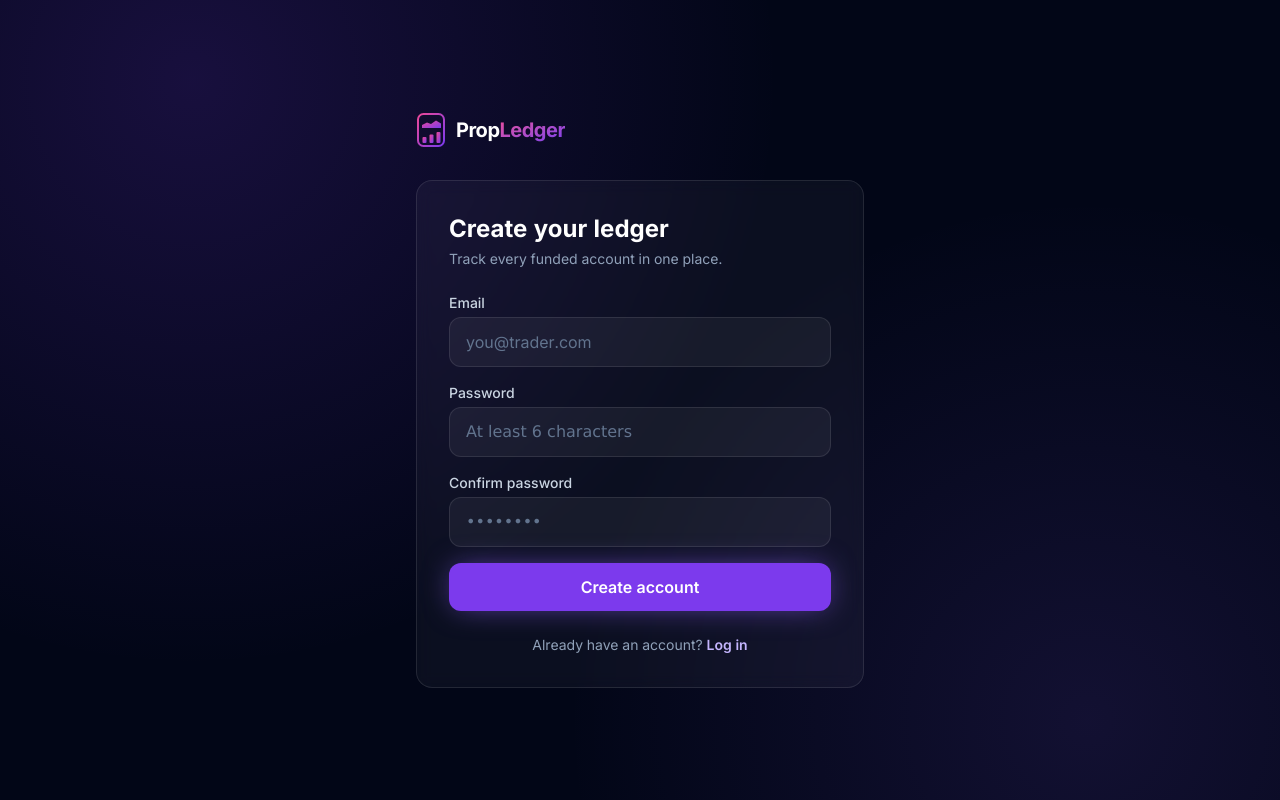
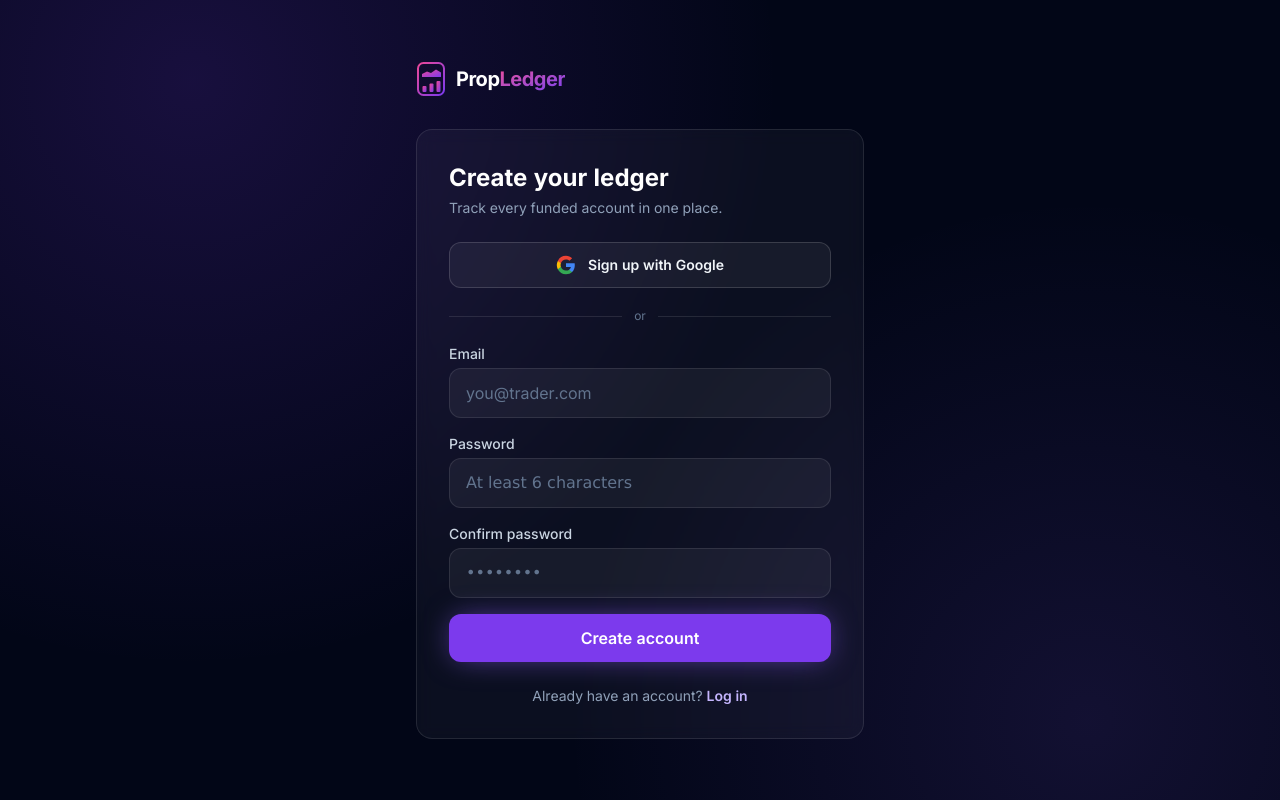
Before and after one commit to yarinx23-byte/PropLedger, a React (Vite) app: page /signup in a window 1280 px wide. Built offline with nearby package versions, Linux system fonts and the light colour scheme; no server answers.

Commit message:
Add Sign in with Google (OAuth) on login and signup

```diff
--- /dev/null
+++ b/src/components/GoogleButton.jsx
@@ -0,0 +1,17 @@
+export default function GoogleButton({ onClick, label = 'Continue with Google' }) {
+  return (
+    <button
+      type="button"
+      onClick={onClick}
+      className="flex w-full items-center justify-center gap-3 rounded-xl border border-white/15 bg-white/5 py-3 text-sm font-semibold text-slate-100 transition hover:bg-white/10"
+    >
+      <svg viewBox="0 0 24 24" className="h-5 w-5" aria-hidden="true">
+        <path fill="#4285F4" d="M22.56 12.25c0-.78-.07-1.53-.2-2.25H12v4.26h5.92a5.06 5.06 0 0 1-2.2 3.32v2.76h3.56c2.08-1.92 3.28-4.74 3.28-8.09z" />
+        <path fill="#34A853" d="M12 23c2.97 0 5.46-.98 7.28-2.66l-3.56-2.76c-.98.66-2.23 1.06-3.72 1.06-2.86 0-5.29-1.93-6.16-4.53H2.18v2.84A11 11 0 0 0 12 23z" />
+        <path fill="#FBBC05" d="M5.84 14.11a6.6 6.6 0 0 1 0-4.22V7.05H2.18a11 11 0 0 0 0 9.9l3.66-2.84z" />
+        <path fill="#EA4335" d="M12 5.38c1.62 0 3.06.56 4.21 1.64l3.15-3.15C17.45 2.09 14.97 1 12 1A11 11 0 0 0 2.18 7.05l3.66 2.84C6.71 7.31 9.14 5.38 12 5.38z" />
+      </svg>
+      {label}
+    </button>
+  )
+}
--- a/src/context/AuthContext.jsx
+++ b/src/context/AuthContext.jsx
@@ -50,6 +50,15 @@ export function AuthProvider({ children }) {
     return { needsConfirmation: !data.session }
   }
 
+  async function signInWithGoogle() {
+    if (!supabase) throw new Error('Supabase is not configured. Add your .env keys and restart the dev server.')
+    const { error } = await supabase.auth.signInWithOAuth({
+      provider: 'google',
+      options: { redirectTo: `${window.location.origin}/dashboard` },
+    })
+    if (error) throw error
+  }
+
   async function signOut() {
     if (supabase) await supabase.auth.signOut()
     setUser(null)
@@ -72,7 +81,7 @@ export function AuthProvider({ children }) {
   }
 
   return (
-    <AuthContext.Provider value={{ user, loading, signIn, signUp, signOut, resetPassword, updatePassword }}>
+    <AuthContext.Provider value={{ user, loading, signIn, signUp, signInWithGoogle, signOut, resetPassword, updatePassword }}>
       {children}
     </AuthContext.Provider>
   )
--- a/src/pages/Login.jsx
+++ b/src/pages/Login.jsx
@@ -1,15 +1,25 @@
 import { useState } from 'react'
 import { Link, useNavigate } from 'react-router-dom'
 import Logo from '../components/Logo.jsx'
+import GoogleButton from '../components/GoogleButton.jsx'
 import { useAuth } from '../context/AuthContext.jsx'
 
 export default function Login() {
-  const { signIn } = useAuth()
+  const { signIn, signInWithGoogle } = useAuth()
   const navigate = useNavigate()
   const [email, setEmail] = useState('')
   const [password, setPassword] = useState('')
   const [err, setErr] = useState('')
   const [busy, setBusy] = useState(false)
+
+  async function onGoogle() {
+    setErr('')
+    try {
+      await signInWithGoogle()
+    } catch (ex) {
+      setErr(ex.message || 'Google sign-in failed')
+    }
+  }
 
   async function onSubmit(e) {
     e.preventDefault()
@@ -36,7 +46,16 @@ export default function Login() {
           <h1 className="text-2xl font-bold text-white">Welcome back</h1>
           <p className="mt-1 text-sm text-slate-400">Log in to your PropLedger dashboard.</p>
 
-          <form onSubmit={onSubmit} className="mt-6 space-y-4">
+          <div className="mt-6">
+            <GoogleButton onClick={onGoogle} />
+          </div>
+          <div className="my-5 flex items-center gap-3 text-xs text-slate-500">
+            <span className="h-px flex-1 bg-white/10" />
+            or
+            <span className="h-px flex-1 bg-white/10" />
+          </div>
+
+          <form onSubmit={onSubmit} className="space-y-4">
             <div>
               <label className="mb-1 block text-sm font-medium text-slate-300">Email</label>
               <input
--- a/src/pages/Signup.jsx
+++ b/src/pages/Signup.jsx
@@ -2,10 +2,11 @@ import { useState } from 'react'
 import { Link, useNavigate } from 'react-router-dom'
 import { track } from '@vercel/analytics'
 import Logo from '../components/Logo.jsx'
+import GoogleButton from '../components/GoogleButton.jsx'
 import { useAuth } from '../context/AuthContext.jsx'
 
 export default function Signup() {
-  const { signUp } = useAuth()
+  const { signUp, signInWithGoogle } = useAuth()
   const navigate = useNavigate()
   const [email, setEmail] = useState('')
   const [password, setPassword] = useState('')
@@ -38,6 +39,15 @@ export default function Signup() {
     }
   }
 
+  async function onGoogle() {
+    setErr('')
+    try {
+      await signInWithGoogle()
+    } catch (ex) {
+      setErr(ex.message || 'Google sign-in failed')
+    }
+  }
+
   const inputCls = 'w-full rounded-xl border border-white/10 bg-white/5 px-4 py-3 text-slate-100 placeholder:text-slate-500 outline-none transition focus:border-brand-400 focus:bg-white/10'
 
   return (
@@ -51,7 +61,16 @@ export default function Signup() {
           <h1 className="text-2xl font-bold text-white">Create your ledger</h1>
           <p className="mt-1 text-sm text-slate-400">Track every funded account in one place.</p>
 
-          <form onSubmit={onSubmit} className="mt-6 space-y-4">
+          <div className="mt-6">
+            <GoogleButton onClick={onGoogle} label="Sign up with Google" />
+          </div>
+          <div className="my-5 flex items-center gap-3 text-xs text-slate-500">
+            <span className="h-px flex-1 bg-white/10" />
+            or
+            <span className="h-px flex-1 bg-white/10" />
+          </div>
+
+          <form onSubmit={onSubmit} className="space-y-4">
             <div>
               <label className="mb-1 block text-sm font-medium text-slate-300">Email</label>
               <input className={inputCls} type="email" name="email" autoComplete="email" required value={email} onChange={(e) => setEmail(e.target.value)} placeholder="you@trader.com" />
```
